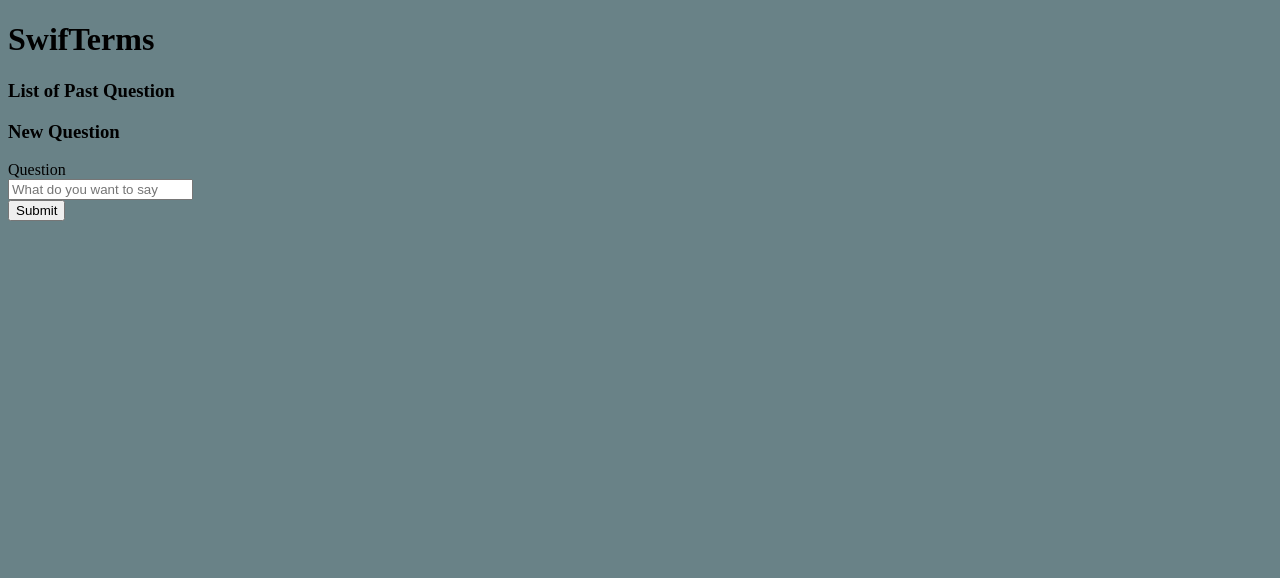
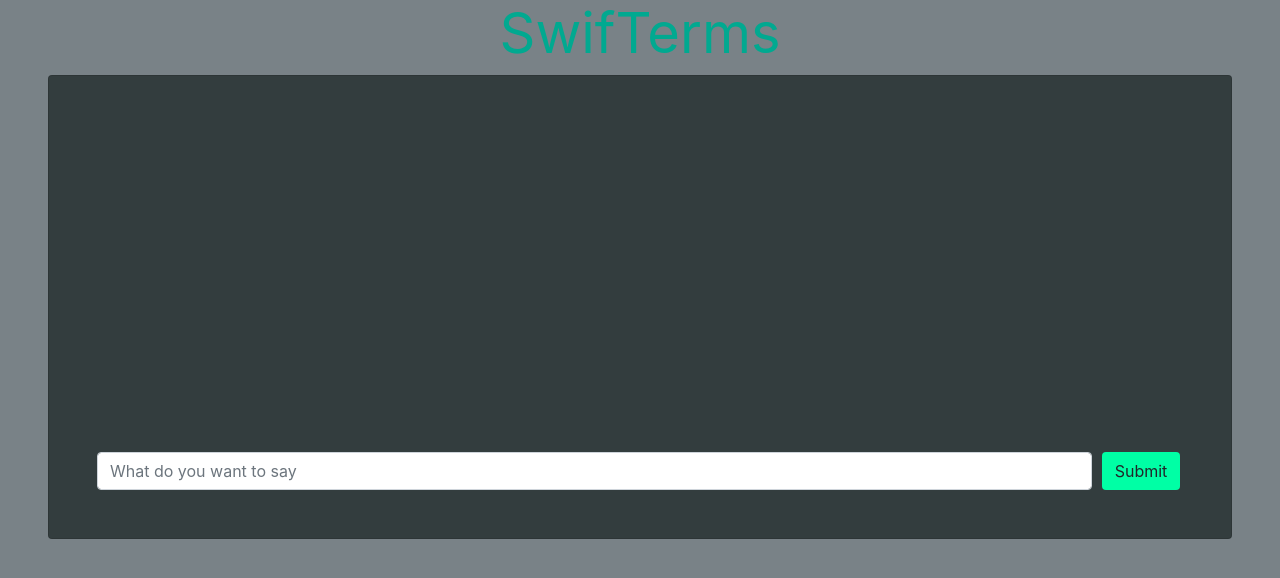
Before and after one commit to DevangRay/Acronym-Chatbot, a Flask app: page / in a window 1280 px wide. Shown: the top 578 px of the page. Run offline with Flask 3, Linux system fonts and the light colour scheme.

Commit message:
basic front end ui has been completed.

```diff
--- a/app.py
+++ b/app.py
@@ -11,14 +11,12 @@ def chat_bot():
     elif request.method == 'POST':
         question = request.form['question']
         if question == "":
-            print("here")
             flash('Please type something bozo')
         else:
             # GET ANSWER from CHATGPT
             answer = "bababooey"
             messages.append({'question': question, 'answer': answer})
             return render_template("app_home.html",  messages = messages)
-
     return render_template("app_home.html", messages = messages)
 
 
--- a/templates/app_home.html
+++ b/templates/app_home.html
@@ -1,15 +1,23 @@
 <!DOCTYPE html>
 <html lang="en">
 <head>
-    <meta charset="UTF-8">
+    <meta charset="utf-8">
+    <meta name="viewport" content="width=device-width, initial-scale=1">
     <title>SwiftTerms Bot</title>
+    <link rel="stylesheet" href="https://cdn.jsdelivr.net/npm/bootstrap@4.3.1/dist/css/bootstrap.min.css" integrity="sha384-ggOyR0iXCbMQv3Xipma34MD+dH/1fQ784/j6cY/iJTQUOhcWr7x9JvoRxT2MZw1T" crossorigin="anonymous">
     <link rel="stylesheet" href="static/style.css">
-    <script src="https://cdn.jsdelivr.net/npm/@popperjs/core@2.11.8/dist/umd/popper.min.js" integrity="sha384-I7E8VVD/ismYTF4hNIPjVp/Zjvgyol6VFvRkX/vR+Vc4jQkC+hVqc2pM8ODewa9r" crossorigin="anonymous"></script>
-    <script src="https://cdn.jsdelivr.net/npm/bootstrap@5.3.0/dist/js/bootstrap.min.js" integrity="sha384-fbbOQedDUMZZ5KreZpsbe1LCZPVmfTnH7ois6mU1QK+m14rQ1l2bGBq41eYeM/fS" crossorigin="anonymous"></script>
+    <script src="https://code.jquery.com/jquery-3.3.1.slim.min.js" integrity="sha384-q8i/X+965DzO0rT7abK41JStQIAqVgRVzpbzo5smXKp4YfRvH+8abtTE1Pi6jizo" crossorigin="anonymous"></script>
+    <script src="https://cdn.jsdelivr.net/npm/popper.js@1.14.7/dist/umd/popper.min.js" integrity="sha384-UO2eT0CpHqdSJQ6hJty5KVphtPhzWj9WO1clHTMGa3JDZwrnQq4sF86dIHNDz0W1" crossorigin="anonymous"></script>
+    <script src="https://cdn.jsdelivr.net/npm/bootstrap@4.3.1/dist/js/bootstrap.min.js" integrity="sha384-JjSmVgyd0p3pXB1rRibZUAYoIIy6OrQ6VrjIEaFf/nJGzIxFDsf4x0xIM+B07jRM" crossorigin="anonymous"></script>
+</head>
 
-</head>
-<body>
-<h1>SwifTerms</h1>
+<body style="background-color: #798287">
+<div class="text-center">
+    <h1 style="color: #01A990"
+        class="display-4"><strong>
+        SwifTerms
+    </strong></h1>
+</div>
 {% block content %}
 {% with warnings = get_flashed_messages() %}
 {% if warnings %}
@@ -19,21 +27,31 @@
 {% endif %}
 {% endwith %}
 
+<div class="card mr-5 ml-5 p-5" style="background-color: #333D3E">
+    <div class="overflow-auto" style="height: 20em">
+        {% for message in messages %}
+        <div class="text-right">
+            <p style="color: white">{{message['question']}}</p>
+        </div>
+        <div class="text-left">
+            <p style="color: white">{{message['answer']}}</p>
+        </div>
+        {% endfor %}
+    </div>
 
-<h3>List of Past Question</h3>
-{% for message in messages %}
-<p>Question: {{message['question']}}</p>
-<p>Answer: {{message['answer']}}</p>
-{% endfor %}
-
-<h3>New Question</h3>
-<form method="post">
-    <label for="question"> Question </label>
-    <br>
-    <input type="text" name="question" placeholder="What do you want to say">
-    <br>
-    <button type="submit">Submit</button>
-</form>
+    <div class="mt-2">
+        <form method="post">
+            <div class="form-row">
+                    <div class="col-11">
+                        <input class="form-control" type="text" name="question" placeholder="What do you want to say">
+                    </div>
+                    <div class="col">
+                        <button type="submit" class="btn" style="background-color: #00FFA5">Submit</button>
+                    </div>
+            </div>
+        </form>
+    </div>
+</div>
 {% endblock %}
 </body>
 </html>
```
